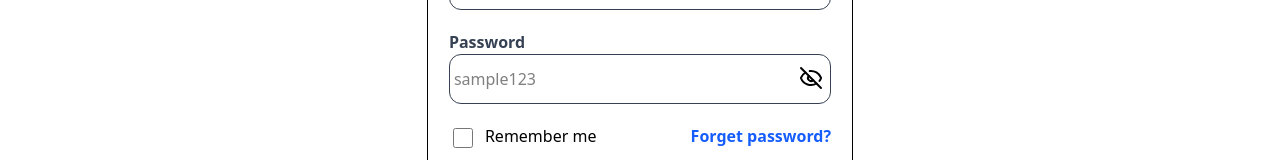
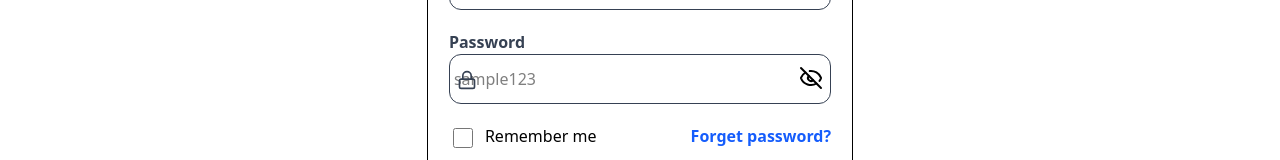
Before and after one commit to syamalasudha/MERN-Blog-Verse, a React (Vite) app in the folder frontend/: page /SignIn in a window 1280 px wide. Shown: the part 385-545 px from the top of the page. Built offline with nearby package versions, Linux system fonts and the light colour scheme.

Commit message:
frontend

```diff
--- a/frontend/src/SignIn.jsx
+++ b/frontend/src/SignIn.jsx
@@ -3,6 +3,7 @@ import NavBar from "./NavBar"
 import {Link} from "react-router-dom"
 import { Eye } from 'lucide-react';
 import { EyeOff } from 'lucide-react';
+import { Lock } from 'lucide-react';
 import {useState} from 'react';
 
 
@@ -31,6 +32,7 @@ const SignIn = () => {
                     <div className="w-[90%] relative">
                         <p className="text-md font-semibold text-gray-700">Password</p>
                         <input type={showPassword?"password":"text"} placeholder="sample123" className="border-1 border-gray-700 py-3 rounded-xl focus-outline:none focus:border-white pl-1 w-full " />
+                        <Lock className='absolute left-2 top-10 text-gray-700 size-5 ' />
                     <p onClick={handlePassword}>{showPassword? <Eye className='absolute right-2 top-9 size-6'/>:<EyeOff className='absolute right-2 top-9 size-6'/>} </p>
                     </div>
                     <div className="flex gap-2 w-[90%] cursor-pointer " >
```
Also changed, not shown: frontend/vercel.json (added).
